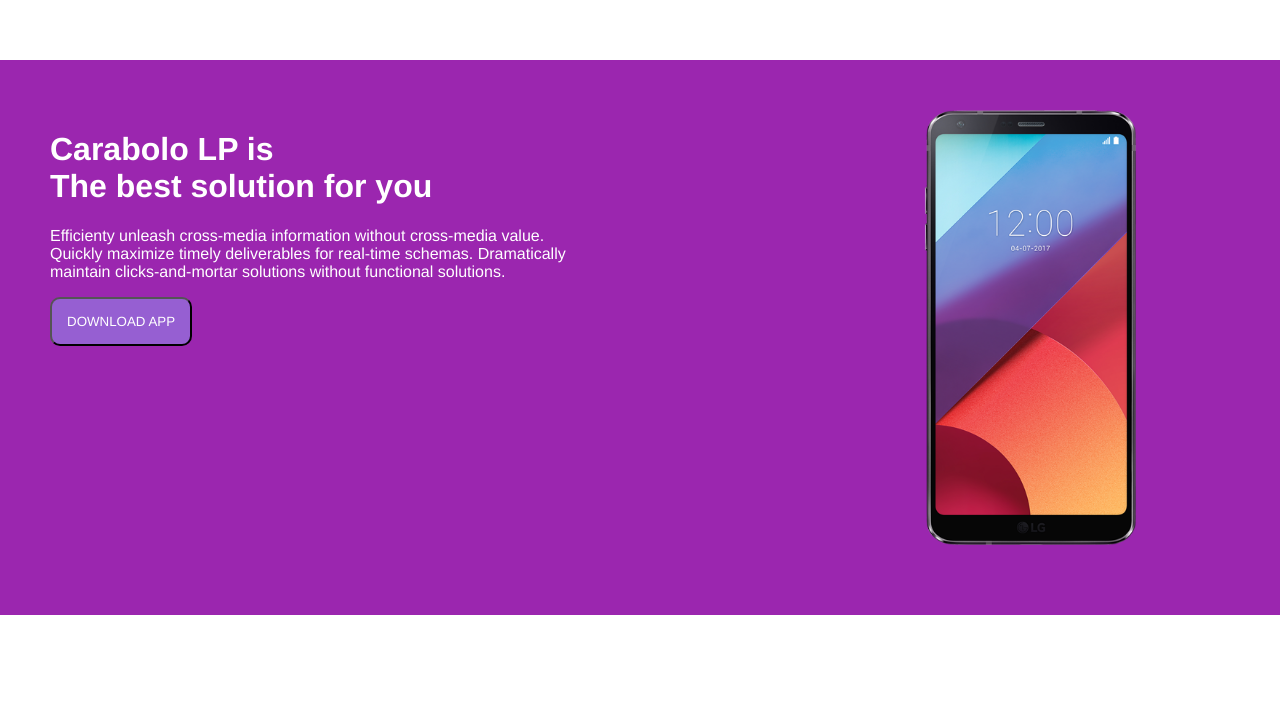
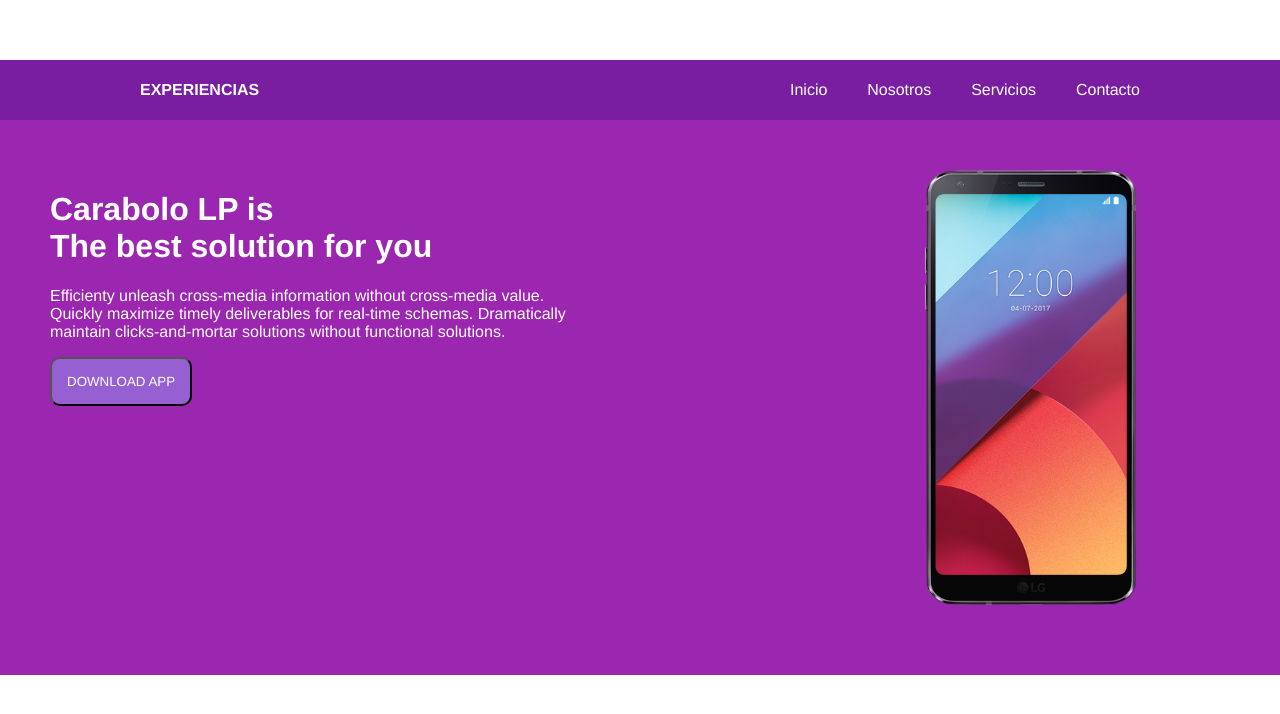
Before and after one commit to tatiana97viteri/ucc-dev, a Vue app: page / in a window 1280 px wide. Shown: the top 714 px of the page. Built offline with nearby package versions, Linux system fonts and the light colour scheme.

Commit message:
corrigiendo

```diff
--- a/src/App.vue
+++ b/src/App.vue
@@ -1,5 +1,6 @@
 <template>
   <div id="app">
+      <Menu/>
       <HelloWorld/>
   </div>
 </template>
```
